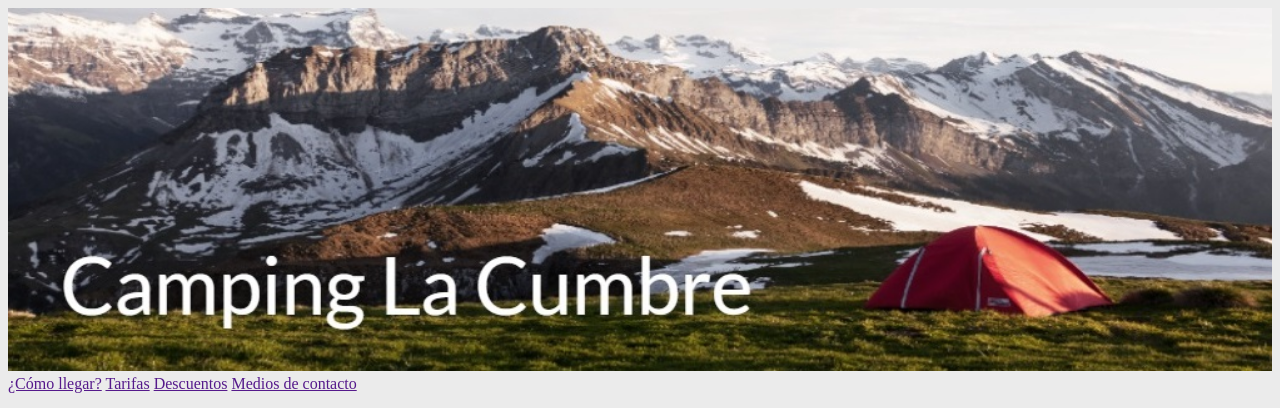
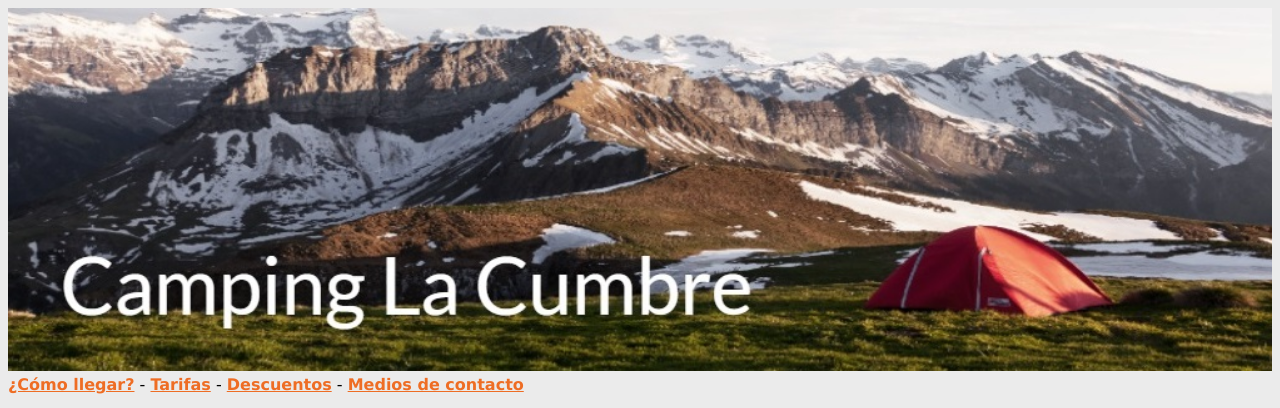
Before and after one commit to PradoAlejandra/node-ejercicio-06, a plain HTML site: page index.html in a window 1280 px wide. Shown: the top 408 px of the page. Drawn offline with Linux system fonts and the light colour scheme.

Commit message:
commit-5

```diff
--- a/css/estilos.css
+++ b/css/estilos.css
@@ -4,24 +4,28 @@
     box-sizing: border-box;
 } */
 
+:root {
+    --color1: #ee6d24;
+    --color2: #775548;
+    --color3: #e1d4cf;
+}
+
 body {
     background-color: #ebebeb;
+    font-family: Verdana, Arial, sans-serif;
 }
 
 .portada {
     width: 100%;
 }
 
+.link {
+    color: var(--color1);
+    font-weight: 600;
+}
+
 .icono-mapa {
     text-align: center;
-}
-
-.linea {
-    border-top: 1px solid black;
-    height: 2px;
-    max-width: 200px;
-    padding: 0;
-    margin: 20px auto 0 auto;
 }
 
 .mapa {
--- a/index.html
+++ b/index.html
@@ -11,10 +11,10 @@
 
     <img class="portada" src="img/camping-la-cumbre.jpg" alt="Paisaje con montañas nevadas de fondo y una tienda de acampar roja">
 
-    <a href="">¿Cómo llegar?</a>
-    <a href="">Tarifas</a>
-    <a href="">Descuentos</a>
-    <a href="">Medios de contacto</a>
+    <a class="link" href="vinculos/como-llegar.html">¿Cómo llegar?</a> <span>-</span>
+    <a class="link" href="vinculos/tarifas.html">Tarifas</a> <span>-</span>
+    <a class="link" href="vinculos/descuentos.html">Descuentos</a> <span>-</span>
+    <a class="link" href="vinculos/medios-de-contacto.html">Medios de contacto</a>
 
     <h1>Conocé el Camping La Cumbre</h1>
 
```
Also changed, not shown: vinculos/como-llegar.html (+0 -3 lines).
